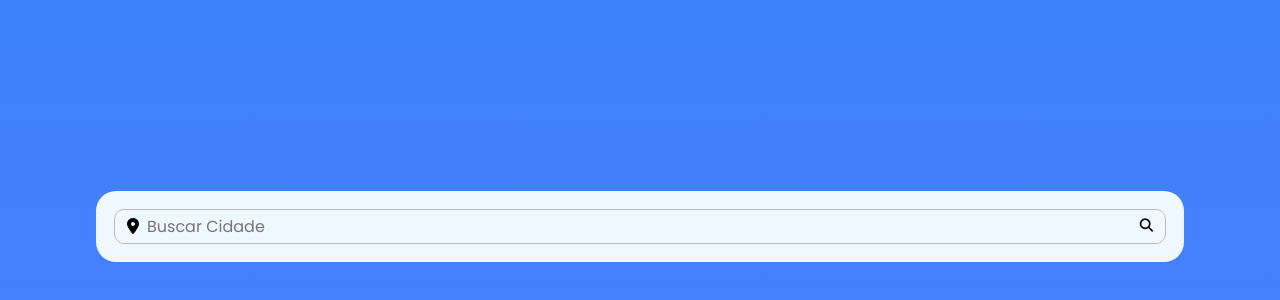
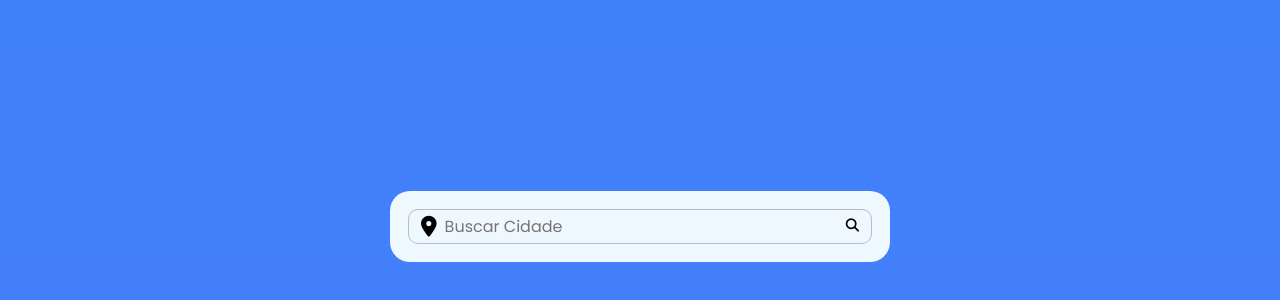
Before and after one commit to wilgnerjr/clima, a plain HTML site: page index.html in a window 1280 px wide. Shown: the part 174-474 px from the top of the page. Drawn offline with Linux system fonts and the light colour scheme.

Commit message:
Update styles.css

```diff
--- a/assests/css/styles.css
+++ b/assests/css/styles.css
@@ -146,3 +146,12 @@ body{
   margin-top: 20px;
   filter: drop-shadow(0px 0px 2px rgba(0, 111, 255, 1));
 }
+
+@media (min-width: 758px) {
+
+  #container{
+    max-width: 500px;
+    font-size: 1.3rem;
+    font-weight: bold;
+  }
+}
```
